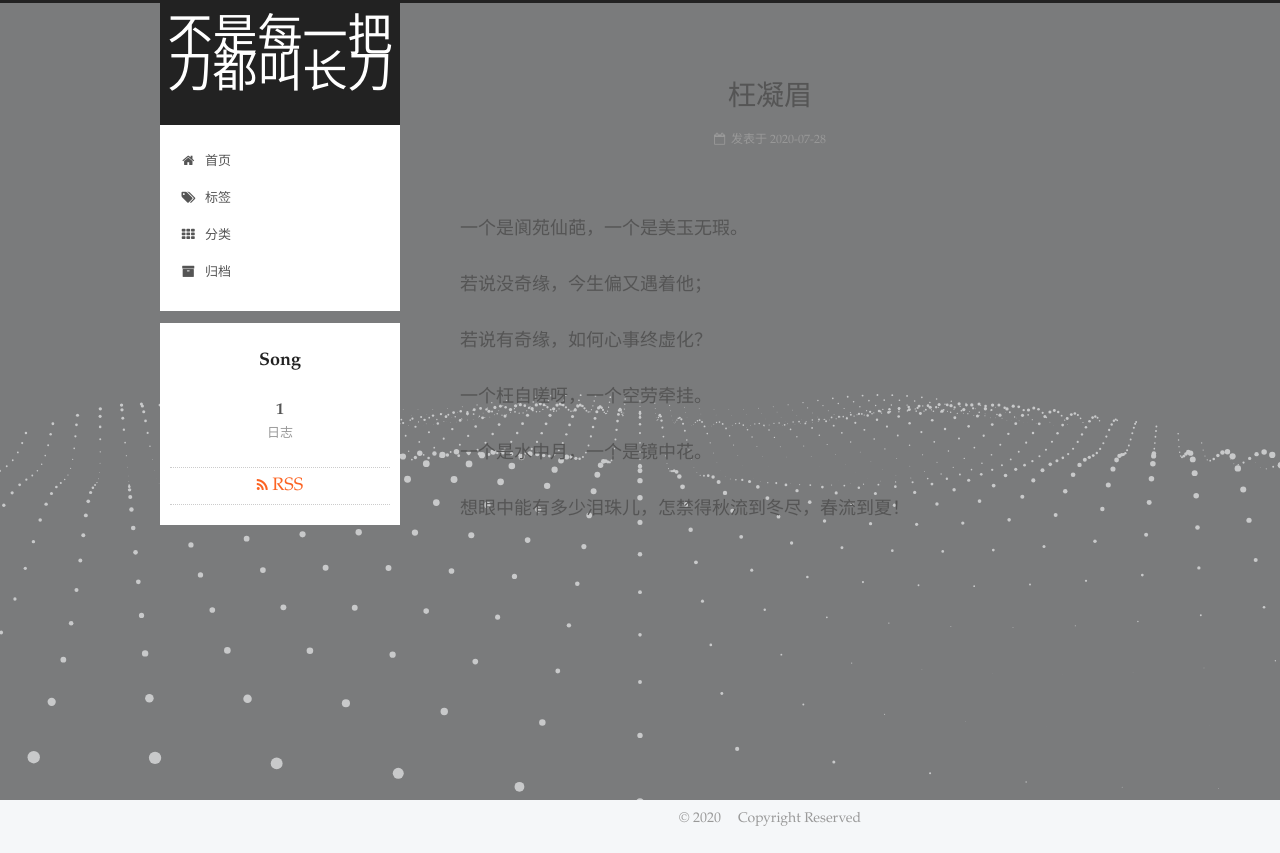
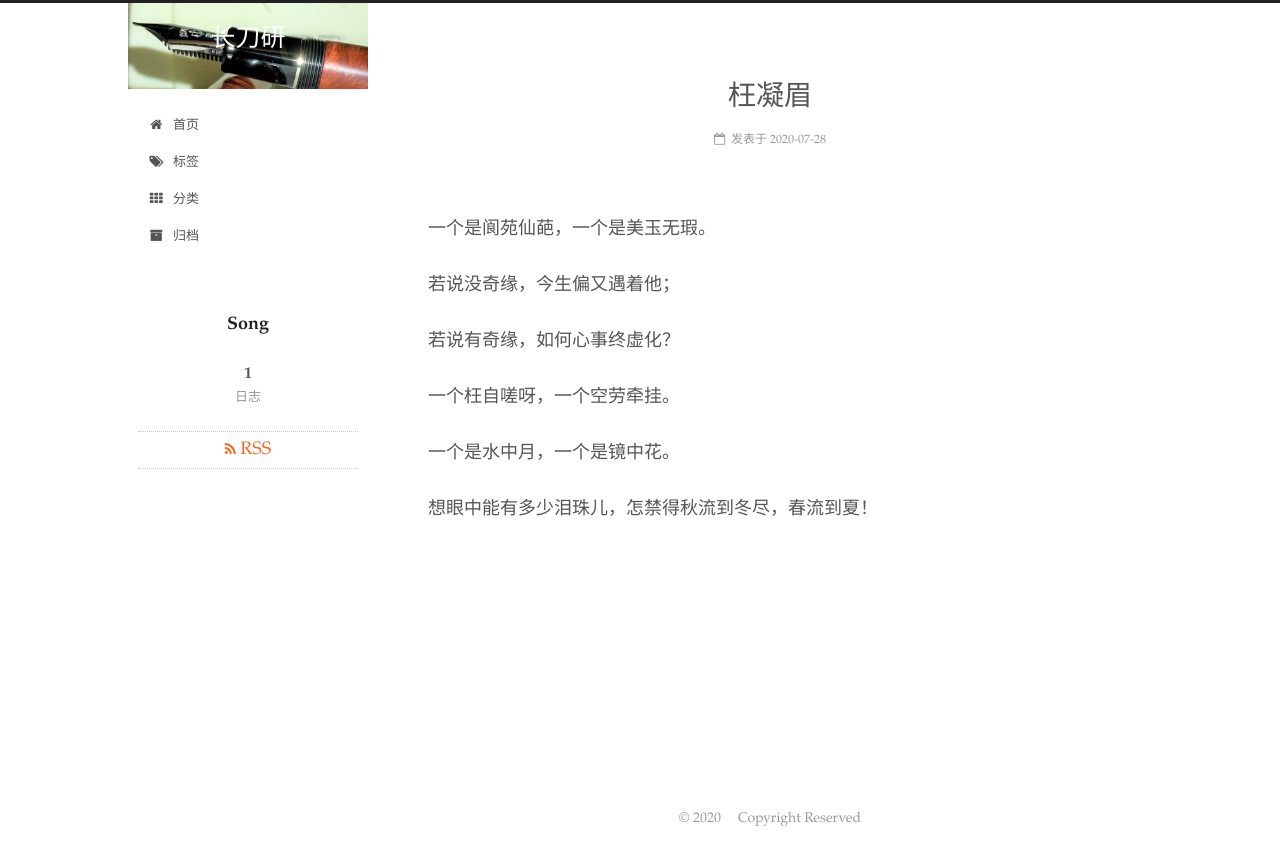
Before and after one commit to zhiyingsong/zhiying.github.io, a plain HTML site: page index.html in a window 1280 px wide. Drawn offline with Linux system fonts and the light colour scheme; animation ran at ten frames a second.

Commit message:
Site updated: 2020-08-03 17:25:51

```diff
--- a/2020/07/28/hallo/index.html
+++ b/2020/07/28/hallo/index.html
@@ -74,7 +74,7 @@
 
 
 
-  <link rel="alternate" href="/atom.xml" title="不是每一把刀都叫长刀" type="application/atom+xml" />
+  <link rel="alternate" href="/atom.xml" title="长刀研" type="application/atom+xml" />
 
 
 
@@ -85,7 +85,7 @@
 <meta property="og:type" content="article">
 <meta property="og:title" content="枉凝眉">
 <meta property="og:url" content="http://yoursite.com/2020/07/28/hallo/index.html">
-<meta property="og:site_name" content="不是每一把刀都叫长刀">
+<meta property="og:site_name" content="长刀研">
 <meta property="og:description" content="一个是阆苑仙葩，一个是美玉无瑕。 若说没奇缘，今生偏又遇着他； 若说有奇缘，如何心事终虚化？ 一个枉自嗟呀，一个空劳牵挂。 一个是水中月，一个是镜中花。 想眼中能有多少泪珠儿，怎禁得秋流到冬尽，春流到夏！">
 <meta property="article:published_time" content="2020-07-28T05:01:32.000Z">
 <meta property="article:modified_time" content="2020-07-28T12:12:36.881Z">
@@ -126,7 +126,7 @@
 
 
 
-  <title>枉凝眉 | 不是每一把刀都叫长刀</title>
+  <title>枉凝眉 | 长刀研</title>
 
 
 
@@ -150,13 +150,13 @@
 
     <header id="header" class="header" itemscope itemtype="http://schema.org/WPHeader">
       <div class="header-inner"><div class="site-brand-wrapper">
-  <div class="site-meta custom-logo">
+  <div class="site-meta ">
 
 
     <div class="custom-logo-site-title">
       <a href="/"  class="brand" rel="start">
         <span class="logo-line-before"><i></i></span>
-        <span class="site-title">不是每一把刀都叫长刀</span>
+        <span class="site-title">长刀研</span>
         <span class="logo-line-after"><i></i></span>
       </a>
     </div>
@@ -262,7 +262,7 @@
     </span>
 
     <span hidden itemprop="publisher" itemscope itemtype="http://schema.org/Organization">
-      <meta itemprop="name" content="不是每一把刀都叫长刀">
+      <meta itemprop="name" content="长刀研">
     </span>
 
 
@@ -529,9 +529,6 @@
 
 
 
-
-
-
     <script type="text/javascript" src="/lib/jquery/index.js?v=2.1.3"></script>
 
 
@@ -558,16 +555,6 @@
 
 
     <script type="text/javascript" src="/lib/fancybox/source/jquery.fancybox.pack.js?v=2.1.5"></script>
-
-
-
-
-    <script type="text/javascript" src="/lib/three/three.min.js"></script>
-
-
-
-
-    <script type="text/javascript" src="/lib/three/three-waves.min.js"></script>
 
 
 
--- a/atom.xml
+++ b/atom.xml
@@ -1,6 +1,6 @@
 <?xml version="1.0" encoding="utf-8"?>
 <feed xmlns="http://www.w3.org/2005/Atom">
-  <title>不是每一把刀都叫长刀</title>
+  <title>长刀研</title>
 
 
   <link href="/atom.xml" rel="self"/>
--- a/css/main.css
+++ b/css/main.css
@@ -1129,9 +1129,9 @@ pre .javascript .function {
   display: inline-block;
   vertical-align: top;
   line-height: 36px;
-  font-size: 45px;
+  font-size: 25px;
   font-weight: normal;
-  font-family: 'KaiTi', 'Palatino', "PingFang SC", "Microsoft YaHei", sans-serif;
+  font-family: 'Palatino', "PingFang SC", "Microsoft YaHei", sans-serif;
 }
 .site-subtitle {
   margin-top: 10px;
@@ -1823,7 +1823,7 @@ pre .javascript .function {
   width: 4px;
   height: 4px;
   border-radius: 50%;
-  background: #ffff9d;
+  background: #86eccb;
 }
 .links-of-blogroll {
   font-size: 13px;
@@ -2599,7 +2599,7 @@ pre .javascript .function {
 .header {
   position: relative;
   margin: 0 auto;
-  width: 960px;
+  width: 80%;
 }
 @media (min-width: 768px) and (max-width: 991px) {
   .header {
@@ -2617,7 +2617,7 @@ pre .javascript .function {
   overflow: hidden;
   padding: 0;
   width: 240px;
-  background: #fff;
+  background: rgba(255,255,255,0.9);
   box-shadow: initial;
   border-radius: initial;
 }
@@ -2659,7 +2659,7 @@ pre .javascript .function {
   }
 }
 .container .main-inner {
-  width: 960px;
+  width: 80%;
 }
 @media (min-width: 768px) and (max-width: 991px) {
   .container .main-inner {
@@ -2675,8 +2675,8 @@ pre .javascript .function {
   float: right;
   box-sizing: border-box;
   padding: 40px;
-  width: 700px;
-  background: rgba(255,255,255,0);
+  width: calc(100% - 260px);
+  background: rgba(255,255,255,0.9);
   min-height: 700px;
   box-shadow: initial;
   border-radius: initial;
@@ -2701,7 +2701,7 @@ pre .javascript .function {
   float: left;
   margin-top: 300px;
   width: 240px;
-  background: #f5f7f9;
+  background: #fff;
   box-shadow: none;
 }
 @media (min-width: 768px) and (max-width: 991px) {
@@ -2718,7 +2718,6 @@ pre .javascript .function {
   display: none;
 }
 .footer-inner {
-  width: 960px;
   padding-left: 260px;
 }
 @media (min-width: 768px) and (max-width: 991px) {
@@ -2858,7 +2857,7 @@ pre .javascript .function {
   box-sizing: border-box;
   width: 240px;
   color: #555;
-  background: #fff;
+  background: rgba(255,255,255,0);
   box-shadow: initial;
   border-radius: initial;
   opacity: 0;
@@ -2991,3 +2990,11 @@ pre .javascript .function {
     text-align: justify;
   }
 }
+.site-meta {
+  background: url("/images/changdao.jpg");
+  background-size: cover;
+  background-repeat: no-repeat;
+}
+body {
+  background: #fff;
+}
--- a/index.html
+++ b/index.html
@@ -74,7 +74,7 @@
 
 
 
-  <link rel="alternate" href="/atom.xml" title="不是每一把刀都叫长刀" type="application/atom+xml" />
+  <link rel="alternate" href="/atom.xml" title="长刀研" type="application/atom+xml" />
 
 
 
@@ -82,9 +82,9 @@
 
 
 <meta property="og:type" content="website">
-<meta property="og:title" content="不是每一把刀都叫长刀">
+<meta property="og:title" content="长刀研">
 <meta property="og:url" content="http://yoursite.com/index.html">
-<meta property="og:site_name" content="不是每一把刀都叫长刀">
+<meta property="og:site_name" content="长刀研">
 <meta property="article:author" content="Song">
 <meta name="twitter:card" content="summary">
 
@@ -122,7 +122,7 @@
 
 
 
-  <title>不是每一把刀都叫长刀</title>
+  <title>长刀研</title>
 
 
 
@@ -147,13 +147,13 @@
 
     <header id="header" class="header" itemscope itemtype="http://schema.org/WPHeader">
       <div class="header-inner"><div class="site-brand-wrapper">
-  <div class="site-meta custom-logo">
+  <div class="site-meta ">
 
 
     <div class="custom-logo-site-title">
       <a href="/"  class="brand" rel="start">
         <span class="logo-line-before"><i></i></span>
-        <span class="site-title">不是每一把刀都叫长刀</span>
+        <span class="site-title">长刀研</span>
         <span class="logo-line-after"><i></i></span>
       </a>
     </div>
@@ -259,7 +259,7 @@
     </span>
 
     <span hidden itemprop="publisher" itemscope itemtype="http://schema.org/Organization">
-      <meta itemprop="name" content="不是每一把刀都叫长刀">
+      <meta itemprop="name" content="长刀研">
     </span>
 
 
@@ -527,9 +527,6 @@
 
 
 
-
-
-
     <script type="text/javascript" src="/lib/jquery/index.js?v=2.1.3"></script>
 
 
@@ -556,16 +553,6 @@
 
 
     <script type="text/javascript" src="/lib/fancybox/source/jquery.fancybox.pack.js?v=2.1.5"></script>
-
-
-
-
-    <script type="text/javascript" src="/lib/three/three.min.js"></script>
-
-
-
-
-    <script type="text/javascript" src="/lib/three/three-waves.min.js"></script>
 
 
 
```
Also changed, not shown: archives/2020/07/index.html (+6 -19 lines), archives/2020/index.html (+6 -19 lines), archives/index.html (+6 -19 lines), images/redbull.jpg (added).
